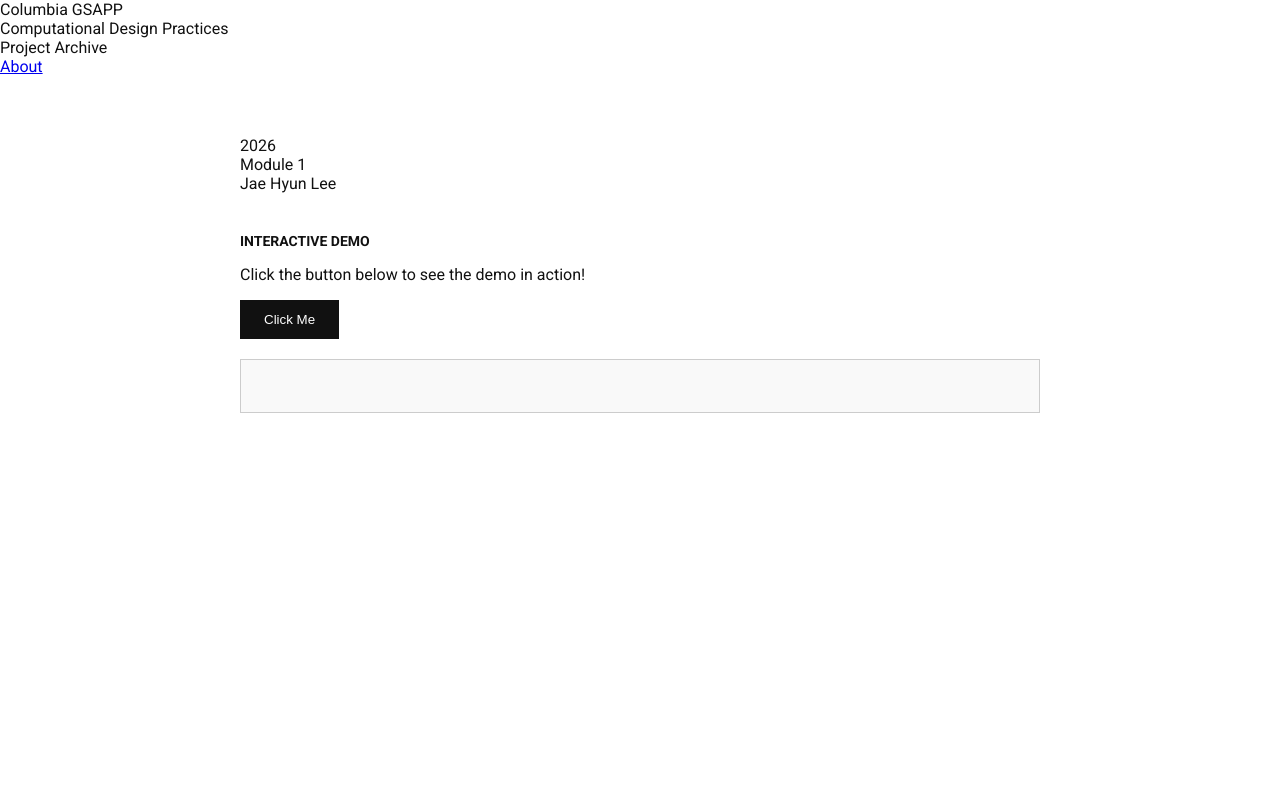
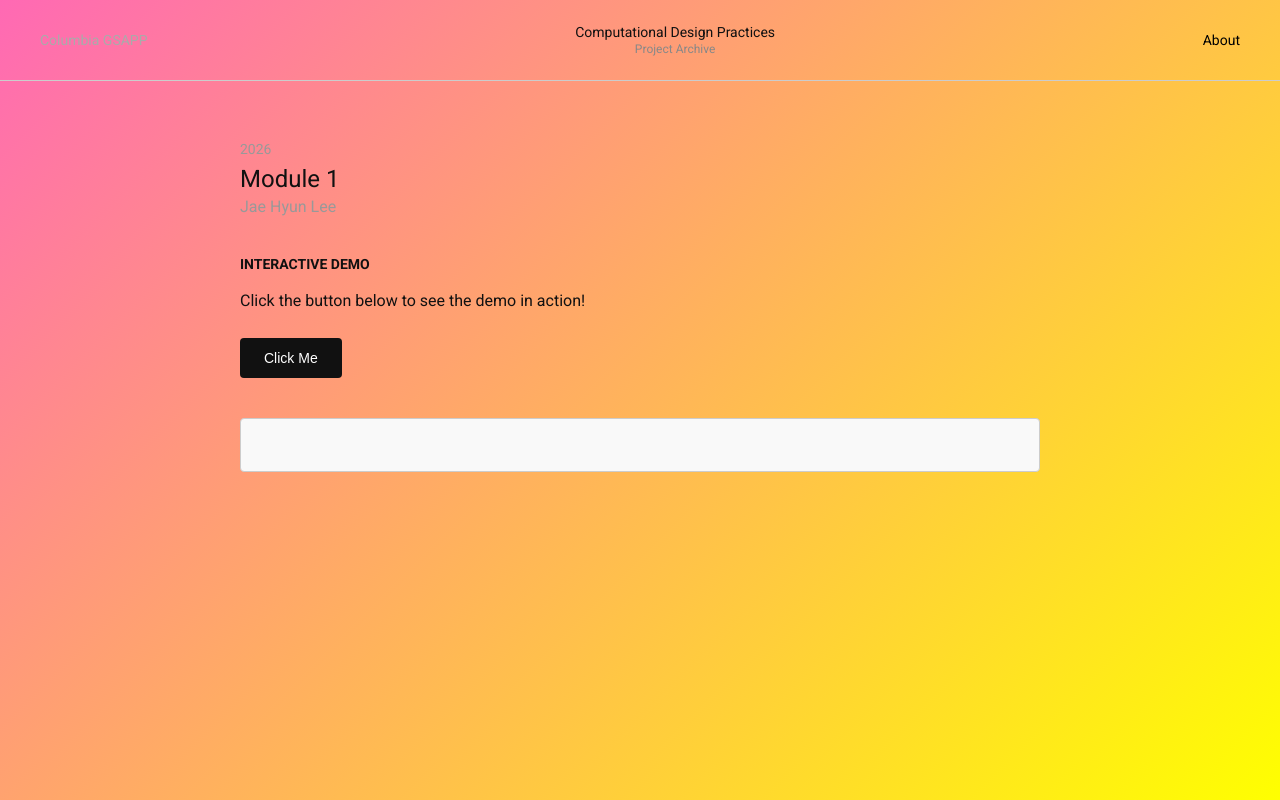
Before and after one commit to essentiallee/ARCHA4163_Jae-Lee, a plain HTML site: page index.html in a window 1280 px wide. Drawn offline with Linux system fonts and the light colour scheme.

Commit message:
Update style.css

```diff
--- a/styles/style.css
+++ b/styles/style.css
@@ -1,43 +1,129 @@
+/* Import Google Fonts - this loads the Roboto font family from Google's servers */
 @import url('https://fonts.googleapis.com/css2?family=Roboto:wght@300;400;700&display=swap');
 
+/* Style the entire body of the webpage */
 body {
-    font-family: 'Roboto', sans-serif;
-    background-color: #ffffff;
-    color: #111;
-    margin: 0;
+  font-family: 'Roboto', sans-serif;  /* Set the font to Roboto, with sans-serif as backup */
+  background: linear-gradient(135deg, #ff69b4, #ffff00);  /* Gradient from pink to yellow */
+  color: #111;                        /* Set text color to dark gray (almost black) */
+  margin: 0;                          /* Remove default spacing around the body */
+  padding: 0;                         /* Remove default internal spacing */
+  min-height: 100vh;                  /* Ensure gradient covers full viewport height */
 }
 
-main {
-    max-width: 800px;
-    margin: 60px auto;
-    padding: 0 20px;
+/* Style the header section at the top of the page */
+header {
+  display: flex;                      /* Use flexbox layout for flexible positioning */
+  justify-content: space-between;     /* Spread items evenly across the header */
+  align-items: center;                /* Center items vertically */
+  padding: 24px 40px;                 /* Add 24px top/bottom, 40px left/right spacing inside */
+  border-bottom: 1px solid #ccc;      /* Add a light gray line at the bottom */
+  font-size: 14px;                    /* Set font size to 14 pixels */
 }
 
-.section-title {
-    font-weight: 700;
-    text-transform: uppercase;
-    margin-top: 40px;
-    margin-bottom: 12px;
-    font-size: 14px;
+/* Style the left section of the header */
+header .left {
+  color: #aaa;                        /* Set text color to light gray */
 }
 
-button {
-    background-color: #111;
-    color: #fff;
-    border: none;
-    padding: 12px 24px;
-    cursor: pointer;
-    transition: background-color 0.3s;
+/* Style the center section of the header */
+header .center {
+  font-weight: 400;                   /* Set font weight to normal (not bold) */
+  text-align: center;                 /* Center the text horizontally */
 }
 
-button:hover {
-    background-color: #333;
+/* Style the span element inside the center section */
+header .center span {
+  font-size: 12px;                    /* Make this text smaller (12 pixels) */
+  color: #888;                        /* Set text color to medium gray */
 }
 
+/* Style links in the right section of the header */
+header .right a {
+  color: #000;                        /* Set link color to black */
+  text-decoration: none;              /* Remove the underline from links */
+  font-weight: 400;                   /* Set font weight to normal */
+}
+
+/* Style the main content area */
+main {
+  max-width: 800px;                   /* Limit the maximum width to 800 pixels */
+  margin: 60px auto;                  /* Add 60px top/bottom margin, center horizontally */
+  padding: 0 20px;                    /* Add 20px left/right padding, no top/bottom */
+}
+
+/* Style the project year/date */
+.project-meta {
+  font-size: 14px;                    /* Set font size to 14 pixels */
+  color: #999;                        /* Set text color to light gray */
+  margin-bottom: 8px;                 /* Add 8 pixels of space below this element */
+}
+
+/* Style the main project title */
+.project-title {
+  font-size: 24px;                    /* Set font size to 24 pixels (larger) */
+  font-weight: 400;                   /* Set font weight to normal (not bold) */
+  margin-bottom: 4px;                 /* Add 4 pixels of space below this element */
+}
+
+/* Style the project subtitle */
+.project-subtitle {
+  font-size: 16px;                    /* Set font size to 16 pixels */
+  color: #999;                        /* Set text color to light gray */
+  margin-bottom: 24px;                /* Add 24 pixels of space below this element */
+}
+
+/* Style the advisor information */
+.advisor {
+  font-size: 14px;                    /* Set font size to 14 pixels */
+  margin-bottom: 40px;                /* Add 40 pixels of space below this element */
+  color: #333;                        /* Set text color to dark gray */
+}
+
+/* Style section titles (like "Abstract", "Motivation") */
+.section-title {
+  font-weight: 700;                   /* Make the text bold */
+  text-transform: uppercase;          /* Convert text to all capital letters */
+  margin-top: 40px;                   /* Add 40 pixels of space above this element */
+  margin-bottom: 12px;                /* Add 12 pixels of space below this element */
+  font-size: 14px;                    /* Set font size to 14 pixels */
+}
+
+/* Style all paragraph elements */
+p {
+  font-size: 16px;                    /* Set font size to 16 pixels */
+  line-height: 1.6;                   /* Set space between lines to 1.6 times the font size */
+  margin-bottom: 24px;                /* Add 24 pixels of space below each paragraph */
+  color: #111;                        /* Set text color to dark gray (almost black) */
+}
+
+/* Style for our interactive button */
+button {
+  background-color: #111;             /* Set button background to dark gray */
+  color: white;                       /* Set button text color to white */
+  border: none;                       /* Remove the default button border */
+  padding: 12px 24px;                 /* Add 12px top/bottom, 24px left/right spacing inside */
+  font-size: 14px;                    /* Set button text size to 14 pixels */
+  font-weight: 400;                   /* Set font weight to normal */
+  cursor: pointer;                    /* Change mouse cursor to hand when hovering over button */
+  margin-bottom: 20px;                /* Add 20 pixels of space below the button */
+  transition: background-color 0.3s;  /* Smooth color change animation (0.3 seconds) */
+  border-radius: 4px;                 /* Add slightly rounded corners to the button */
+}
+
+/* Change button appearance when user hovers over it */
+button:hover {
+  background-color: #333;             /* Change background to lighter gray on hover */
+}
+
+/* Style for the message display area */
 #messageDisplay {
-    margin-top: 20px;
-    padding: 16px;
-    border: 1px solid #ccc;
-    background-color: #f9f9f9;
-    min-height: 20px;
+  font-size: 16px;                    /* Set font size to 16 pixels */
+  line-height: 1.6;                   /* Set space between lines */
+  margin-top: 20px;                   /* Add 20 pixels of space above this element */
+  padding: 16px;                      /* Add 16 pixels of spacing inside the element */
+  border: 1px solid #ccc;             /* Add a light gray border around the element */
+  background-color: #f9f9f9;          /* Set background color to very light gray */
+  border-radius: 4px;                 /* Add slightly rounded corners */
+  min-height: 20px;                   /* Set minimum height so the area is visible even when empty */
 }
```
